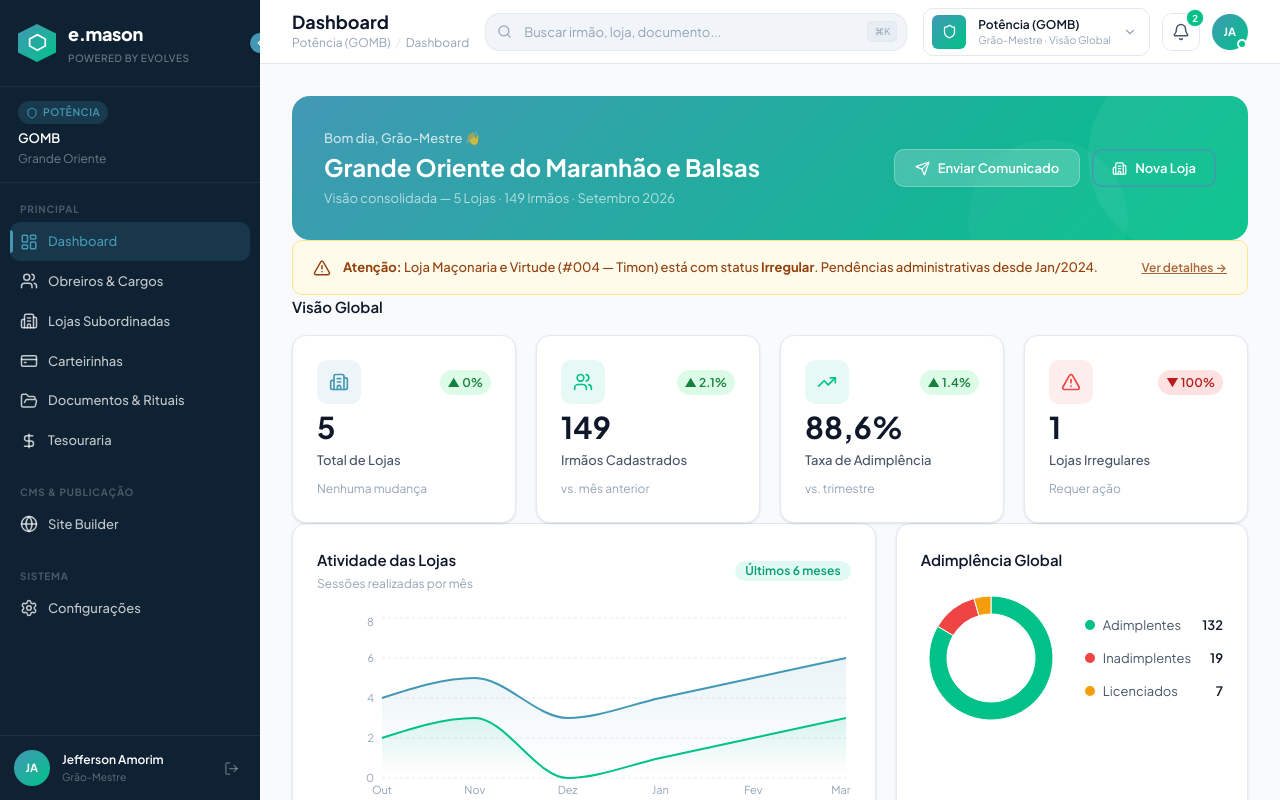
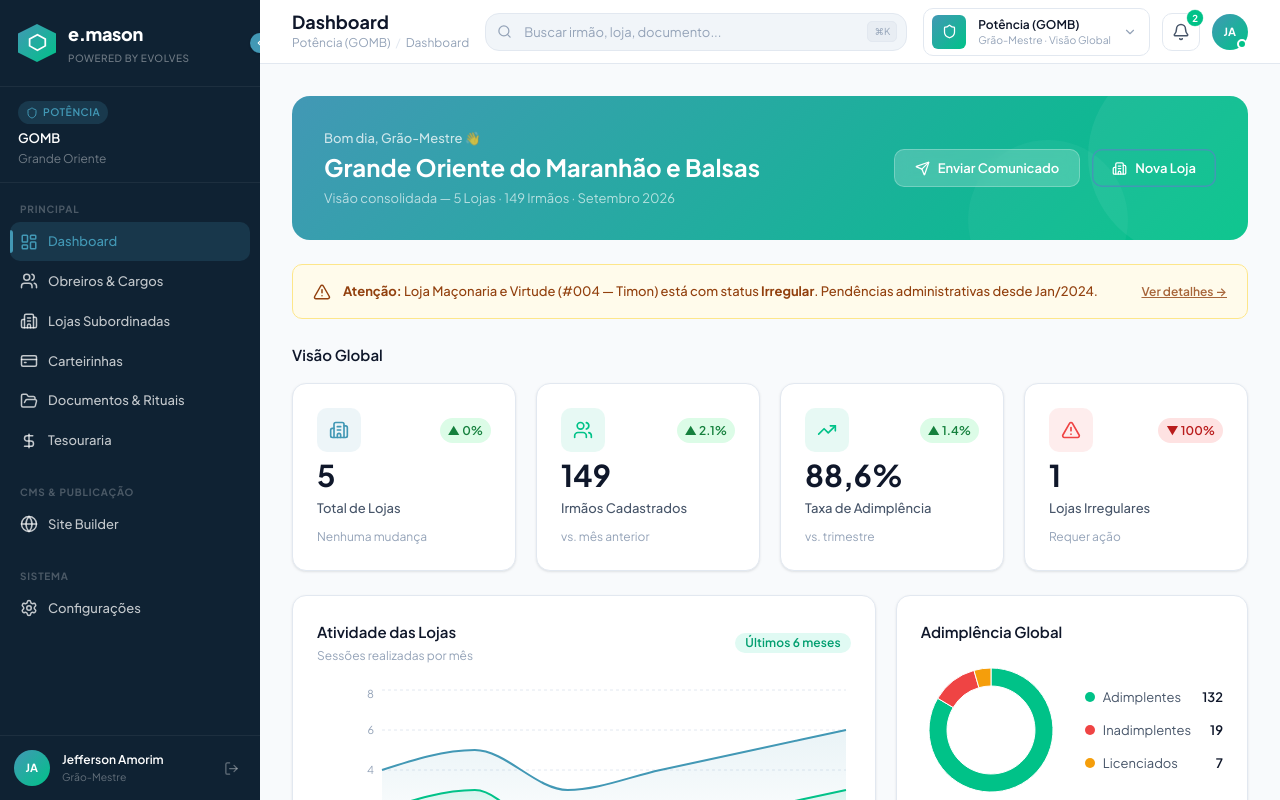
Before and after one commit to JeffersonJr/e.mason, a React (Vite) app: page / in a window 1280 px wide. Shown: the top 800 px of the page. Built offline with nearby package versions, Linux system fonts and the light colour scheme.

Commit message:
style: fix vertical section spacing and card margins across all dashboard views and site builder

```diff
--- a/src/pages/Dashboard.css
+++ b/src/pages/Dashboard.css
@@ -1,7 +1,15 @@
 .dashboard {
   display: flex;
   flex-direction: column;
-  gap: var(--space-8);
+  gap: var(--space-6);
+}
+
+.dash-potencia,
+.dash-loja,
+.dash-irmao {
+  display: flex;
+  flex-direction: column;
+  gap: var(--space-6);
 }
 
 .dash-section-title {
--- a/src/pages/SiteBuilder.css
+++ b/src/pages/SiteBuilder.css
@@ -451,6 +451,12 @@
   background: var(--color-surface-2);
 }
 
+.sb-canvas--mobile .canvas-columns-preview {
+  grid-template-columns: 1fr;
+  gap: 12px;
+  padding: 16px;
+}
+
 .canvas-col-card {
   background: white;
   border: 1px solid var(--color-border);
```
